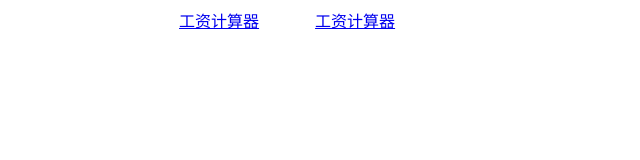
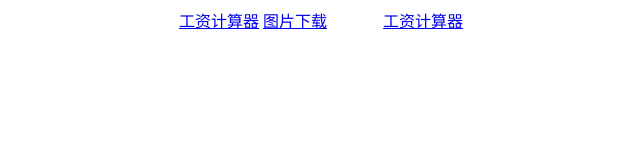
Before and after one commit to wwfabp/index, a plain HTML site: page index.html in a window 1280 px wide. Shown: the whole page, without its empty margins (109-749 px from the left). Drawn offline with Linux system fonts and the light colour scheme.

Commit message:
Update index.html

```diff
--- a/index.html
+++ b/index.html
@@ -6,7 +6,9 @@
 　　</head>
 　　<body>
         <a href="./wage.html">工资计算器</a>
+        <a href="./imges.html">图片下载</a>
 　　　   <a href="https://www.baidu.com">工资计算器</a>
+
 
 　　</body>
 　　</html>
```
